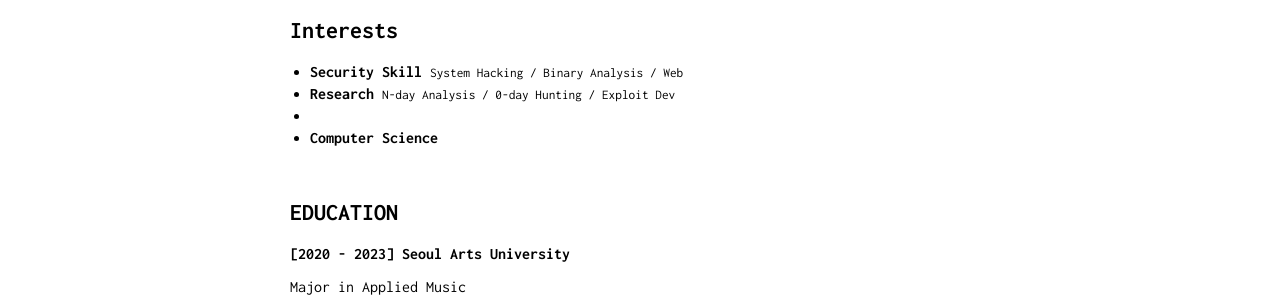
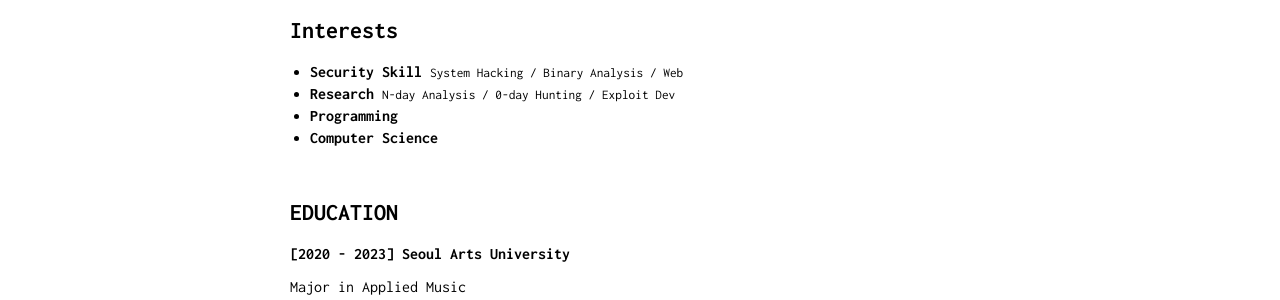
Before and after one commit to Bugeun/bugeun.github.io, a Jekyll site: the page built from index.md, in a window 1280 px wide. Shown: the part 378-678 px from the top of the page. Built offline with Jekyll 4.4.1, drawn with Linux system fonts in a browser that asks for light colours.

Commit message:
Update index.md

```diff
--- a/index.md
+++ b/index.md
@@ -38,6 +38,7 @@ Vulnerability Researcher
           <small>N-day Analysis / 0-day Hunting / Exploit Dev</small>
           </li>
           <li>
+          <b>Programming</b>
           </li>
           <li>
           <b>Computer Science</b>
```
